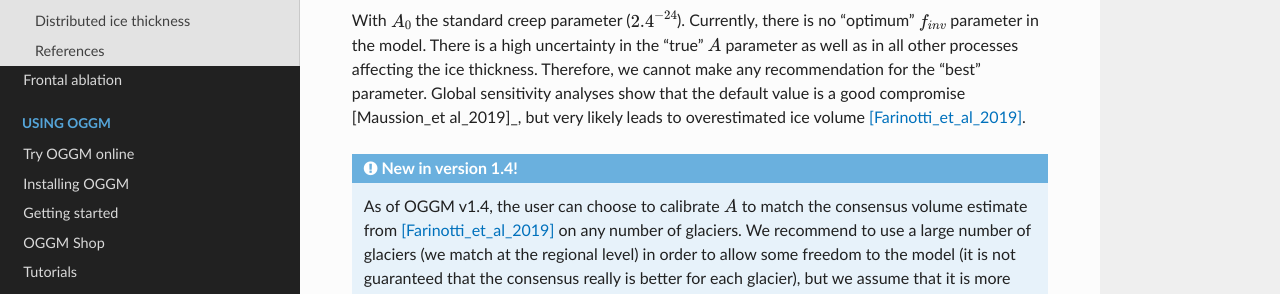
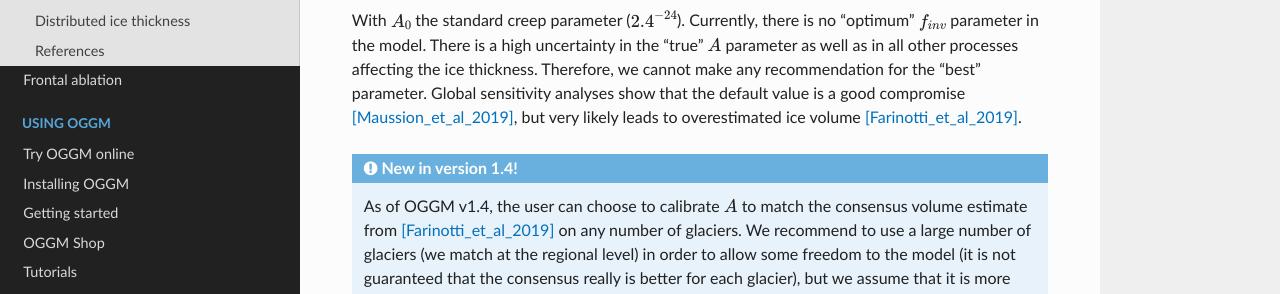
Before and after one commit to OGGM/oggm, a Sphinx documentation site: the page built from docs/inversion.rst, in a window 1280 px wide and 900 px high, scrolled down 1258 px. Shown: the part 222-516 px from the top of the window. Built offline with Sphinx 7.4.7 and the Read the Docs theme 2.0.0, drawn with Linux system fonts in a browser that asks for light colours; the version number could not be read and is left out.

```diff
--- a/docs/inversion.rst
+++ b/docs/inversion.rst
@@ -85,7 +85,7 @@ there is no "optimum" :math:`f_{inv}` parameter in the model. There is a high
 uncertainty in the "true" :math:`A` parameter as well as in all other processes
 affecting the ice thickness. Therefore, we cannot make any recommendation for
 the "best" parameter. Global sensitivity analyses show that the default value
-is a good compromise [Maussion_et al_2019]_,
+is a good compromise [Maussion_et_al_2019]_,
 but very likely leads to overestimated ice volume [Farinotti_et_al_2019]_.
 
 .. admonition:: **New in version 1.4!**
```
